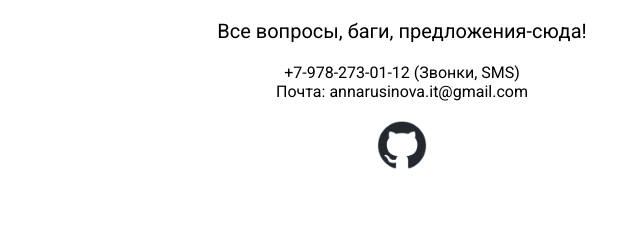
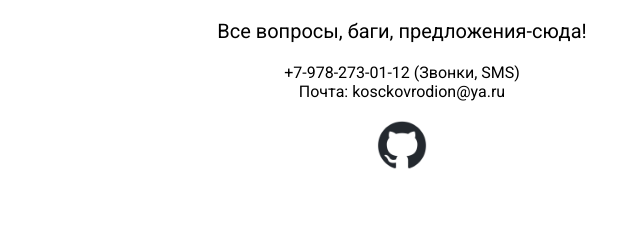
Before and after one commit to digitalgenre/rodionkoskov, a plain HTML site: page index.html in a window 1280 px wide. Shown: the part 1149-1382 px from the top of the page, 238-878 px from the left. Drawn offline with Linux system fonts and the light colour scheme.

Commit message:
Update index.html

```diff
--- a/index.html
+++ b/index.html
@@ -94,7 +94,7 @@
         <p style="text-align: center;font-family: roboto;font-size: 20px;">Все вопросы, баги, предложения-сюда!</p>
         <p style="font-size: 20 px;font-family: roboto;text-align: center;">
             +7-978-273-01-12 (Звонки, SMS)</br>
-            Почта: annarusinova.it@gmail.com</br>
+            Почта: kosckovrodion@ya.ru</br>
             <br>
             <a href="https://github.com/rodionkos1505"><img src="github-mark.png"  alt="GitHub" width="50px"></a>
 
```
